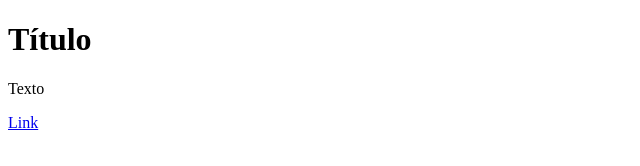
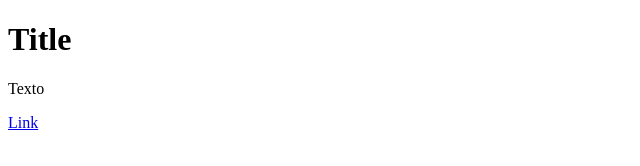
Before and after one commit to sandinojardim/example-site, a plain HTML site: page index.html in a window 1280 px wide. Shown: the full height of the page, 0-640 px from the left. Drawn offline with Linux system fonts and the light colour scheme.

Commit message:
2nd commit

```diff
--- a/index.html
+++ b/index.html
@@ -5,7 +5,7 @@
     <title></title>
   </head>
   <body>
-    <h1>Título</h1>
+    <h1>Title</h1>
     <p>Texto</p>
     <a href="www.example.com">Link</a>
   </body>
```
